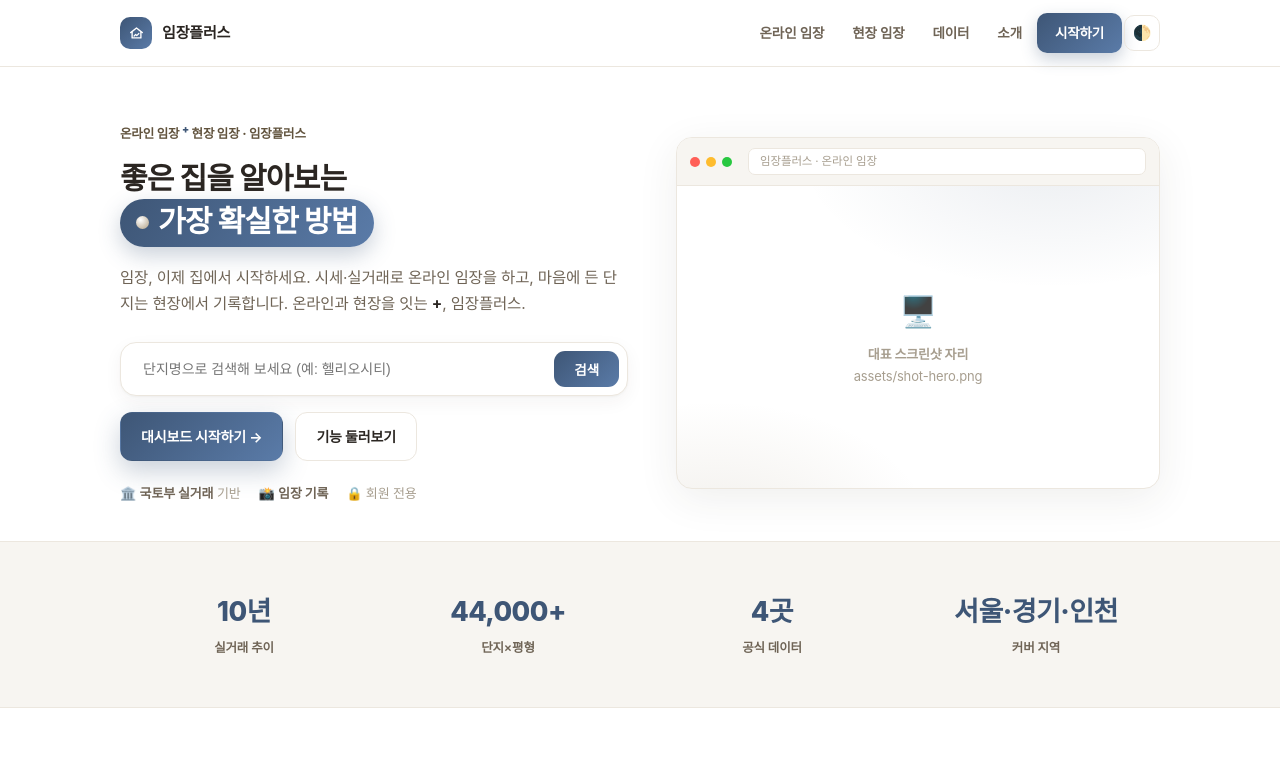
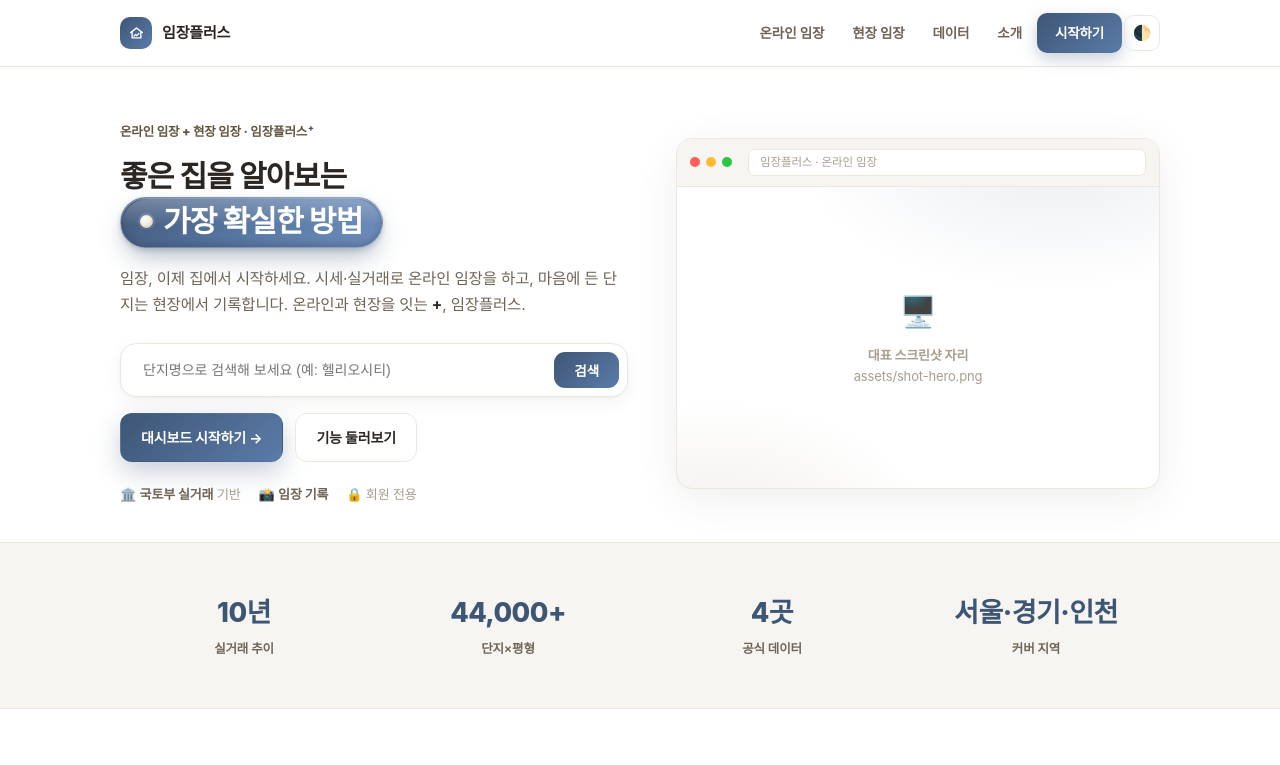
Before and after one commit to joseph-doran/sise-lab, a plain HTML site: page index.html in a window 1280 px wide. Shown: the top 765 px of the page. Drawn offline with Linux system fonts and the light colour scheme; a web font is replaced by a local one.

Commit message:
히어로 알약 디자인 고급화, 임장플러스 + 위첨자 처리
Co-Authored-By: Claude Opus 4.8 <noreply@anthropic.com>

```diff
--- a/index.html
+++ b/index.html
@@ -30,9 +30,13 @@
   a{color:inherit; text-decoration:none}
 
   /* highlight pill (NTIS-style keyword) */
-  .hl{display:inline-flex; align-items:center; gap:9px; padding:3px 16px 5px; border-radius:999px; color:#fff; font-weight:800;
-    background:linear-gradient(120deg,#3E5676,#5A7BA8); box-shadow:0 8px 22px rgba(62,86,118,.28)}
-  .hl .d{width:13px;height:13px;border-radius:50%;background:radial-gradient(circle at 35% 30%, #fff, #C8BCA8 70%)}
+  .hl{position:relative; display:inline-flex; align-items:center; gap:10px; padding:4px 19px 6px; border-radius:999px; color:#fff; font-weight:800; isolation:isolate;
+    background:linear-gradient(135deg,#43597b 0%,#5A7BA8 58%,#6f8dba 100%); border:1px solid rgba(255,255,255,.26);
+    box-shadow:0 12px 26px -6px rgba(62,86,118,.45), 0 2px 5px rgba(24,33,46,.18), inset 0 1px 0 rgba(255,255,255,.34), inset 0 -3px 7px rgba(24,33,46,.22)}
+  .hl::before{content:""; position:absolute; inset:1px 1px 44% 1px; border-radius:999px 999px 60% 60%/999px 999px 100% 100%;
+    background:linear-gradient(180deg, rgba(255,255,255,.26), rgba(255,255,255,0)); pointer-events:none; z-index:-1}
+  .hl .d{width:13px;height:13px;border-radius:50%;background:radial-gradient(circle at 34% 28%, #fff 0%, #efe9dc 52%, #C8BCA8 100%);
+    box-shadow:0 1px 2px rgba(24,33,46,.4), 0 0 0 2px rgba(255,255,255,.16)}
 
   /* nav */
   nav.bar{position:sticky; top:0; z-index:40; background:var(--nav-bg); backdrop-filter:blur(14px); border-bottom:1px solid var(--line)}
@@ -201,7 +205,7 @@
 <!-- HERO -->
 <header id="top" class="hero"><div class="wrap"><div class="hero-grid">
   <div>
-    <div class="eyebrow-top">온라인 임장 <sup style="color:var(--brand);font-weight:900">+</sup> 현장 임장 · 임장플러스</div>
+    <div class="eyebrow-top">온라인 임장 + 현장 임장 · 임장플러스<sup style="color:var(--brand);font-weight:900;font-size:.68em;margin-left:1px">+</sup></div>
     <h1>좋은 집을 알아보는<br /><span class="hl"><span class="d"></span>가장 확실한 방법</span></h1>
     <p class="lead">임장, 이제 집에서 시작하세요. 시세·실거래로 온라인 임장을 하고, 마음에 든 단지는 현장에서 기록합니다. 온라인과 현장을 잇는 <b style="color:var(--ink)">+</b>, 임장플러스.</p>
     <form class="searchbar" onsubmit="location.href='로그인.html';return false;">
```
